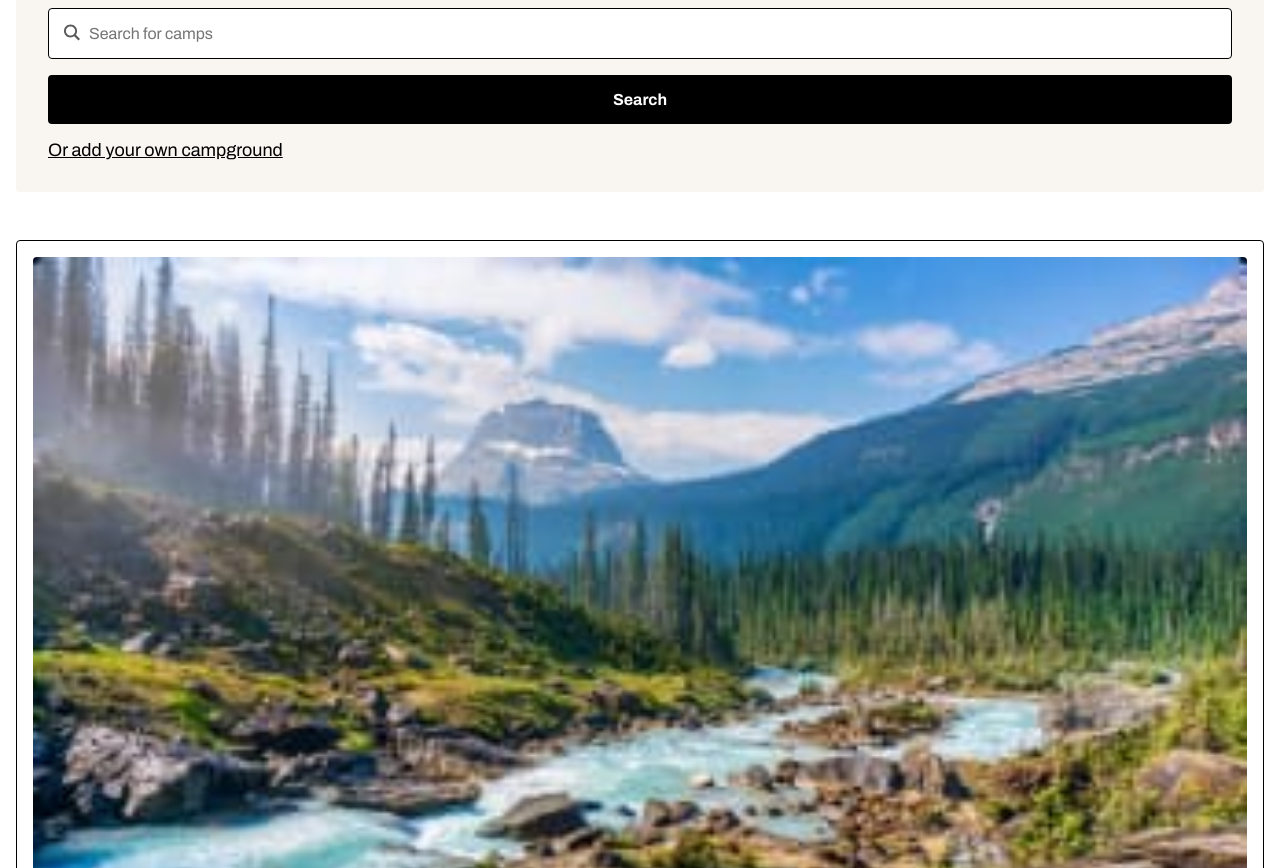
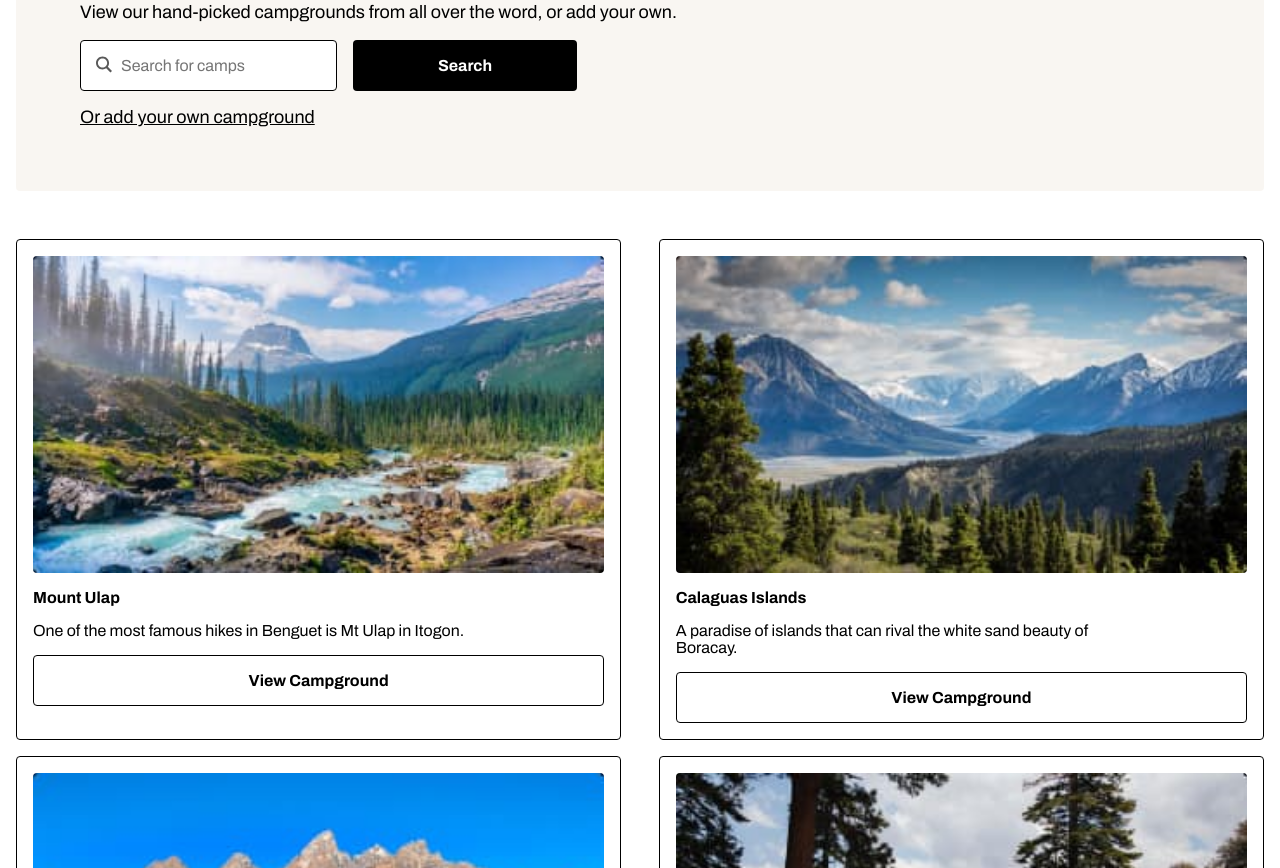
Before and after one commit to jduong09/yelpCamp, a plain HTML site: page search.html in a window 1280 px wide. Shown: the part 232-1100 px from the top of the page. Drawn offline with Linux system fonts and the light colour scheme.

Commit message:
Added css for tablet media query for search.html

```diff
--- a/css/search.css
+++ b/css/search.css
@@ -1,4 +1,4 @@
-#img-nav-hamburger, #input-submit, #btn-add-campground {
+#img-nav-hamburger, #input-submit, #btn-add-campground, .btn-view-campground {
   cursor: pointer;
 }
 
@@ -96,3 +96,40 @@ main {
   border: 1px solid black;
   border-radius: 4px;
 }
+
+@media (min-width: 768px) {
+  .div-search-main {
+    padding: 4rem;
+  }
+
+  .div-search-main > div {
+    width: 65%;
+  }
+
+  .div-search-main > form {
+    display: flex;
+  }
+
+  #input-search {
+    width: auto;
+    margin-right: 1rem;
+  }
+
+  #input-submit {
+    width: 20%;
+  }
+
+  .list-campgrounds {
+    display: flex;
+    flex-wrap: wrap;
+    justify-content: space-between;
+  }
+
+  .list-item-campground {
+    width: 48.5%;
+  }
+
+  .img-campground {
+    height: auto;
+  }
+}
--- a/js/campgroundPage.js
+++ b/js/campgroundPage.js
@@ -85,12 +85,6 @@ const openCampgroundPage = (campground) => {
 
       divTestimonials.append(listTestimonials, linkAddComment);
 
-      /*
-      <div class="div-campground-location">
-        <img id="img-map-mount-ulap" src="./Assets/Map.png" alt="Map of Mount Ulap"/>
-      </div>
-      */
-
       const divCampgroundLocation = document.createElement('div');
       divCampgroundLocation.classList.add('div-campground-location');
 
```
